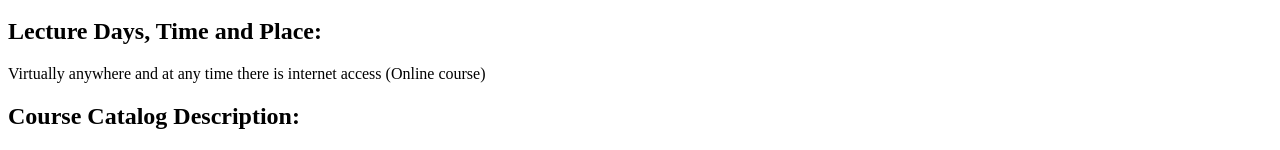
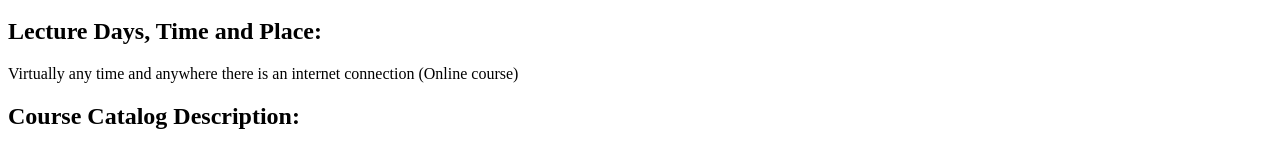
Before and after one commit to giocee/itmd361_lab2, a plain HTML site: page index.html in a window 1280 px wide. Shown: the part 225-375 px from the top of the page. Drawn offline with Linux system fonts and the light colour scheme.

Commit message:
Editing body Time/Location

```diff
--- a/index.html
+++ b/index.html
@@ -18,7 +18,7 @@
 			<p>Daniel Krieglstein</p>
 
 		<h2>Lecture Days, Time and Place:</h2>
-			<p>Virtually anywhere and at any time there is internet access (Online course)</p>
+			<p>Virtually any time and anywhere there is an internet connection (Online course)</p>
 
 		<h2>Course Catalog Description:</h2>
 			<p>This course will cover the creation of Web pages and sites using HTML, CSS, Javascript and graphical applications. Networked multimedia distribution technologies are also explored. The design of effective Web site including page layout, user interface design, graphic design, content flow and site structure as well as management of Web site resources including intranet management and design considerations are addressed. Students design and create a major Web site with multiple pages and cross-linked structures. <strong>Prerequisites:</strong> [none] <strong>Credit:</strong> 2-2-3 Semester Hours</p>
```
